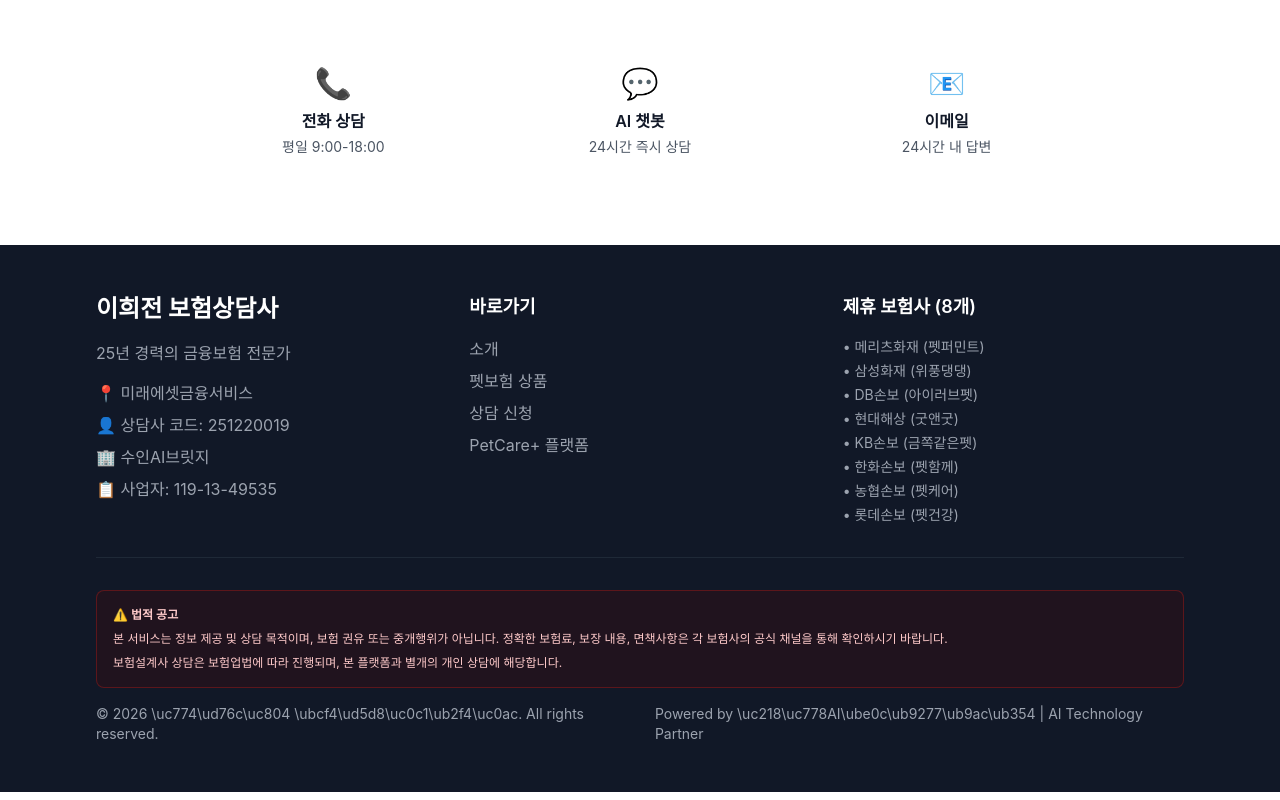
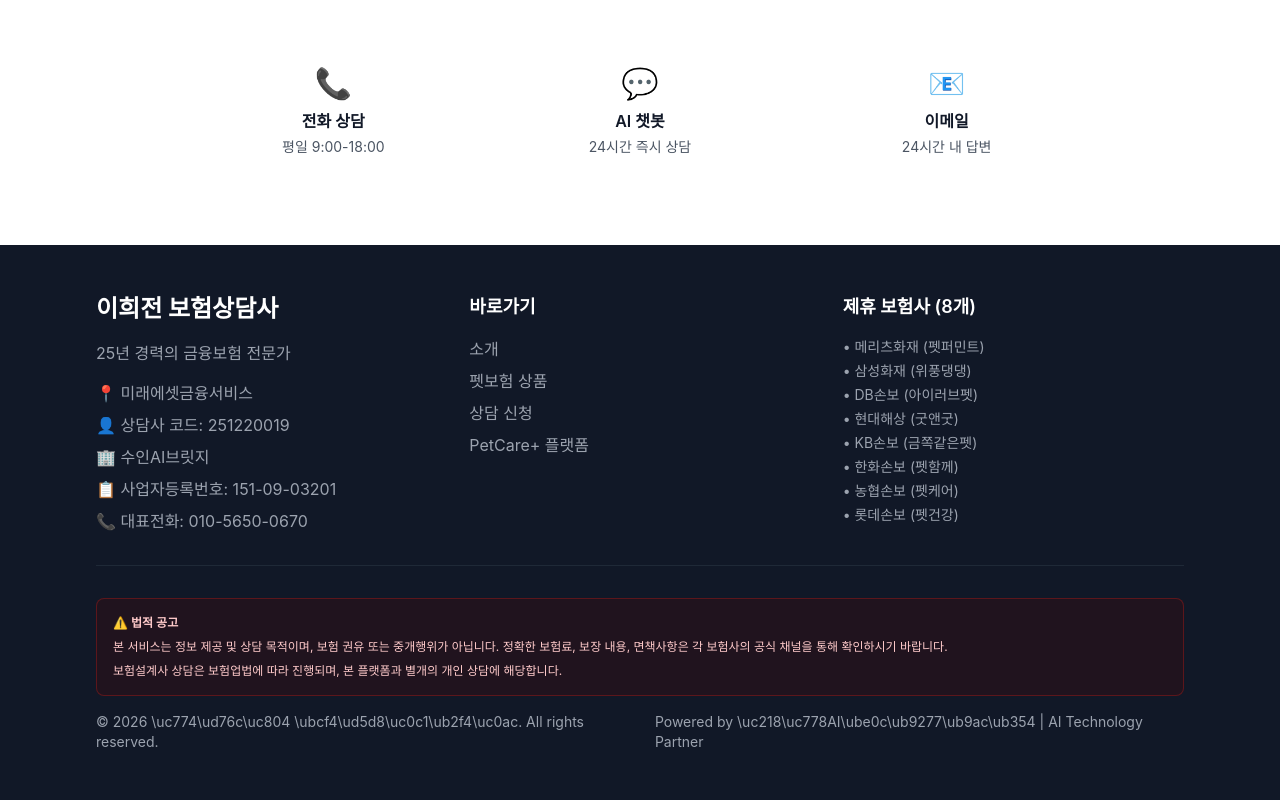
Before and after one commit to HeeJeonLee/insurance-consultant-landing, a React (Vite) app: page / in a window 1280 px wide. Shown: the part 3993-4793 px from the top of the page. Built offline with nearby package versions, Linux system fonts and the light colour scheme; no server answers.

Commit message:
fix: update business registration number to 151-09-03201

```diff
--- a/src/components/Footer.jsx
+++ b/src/components/Footer.jsx
@@ -13,7 +13,8 @@
               <p>📍 미래에셋금융서비스</p>
               <p>👤 상담사 코드: 251220019</p>
               <p>🏢 수인AI브릿지</p>
-              <p>📋 사업자: 119-13-49535</p>
+              <p>📋 사업자등록번호: 151-09-03201</p>
+              <p>📞 대표전화: 010-5650-0670</p>
             </div>
           </div>
 
```
